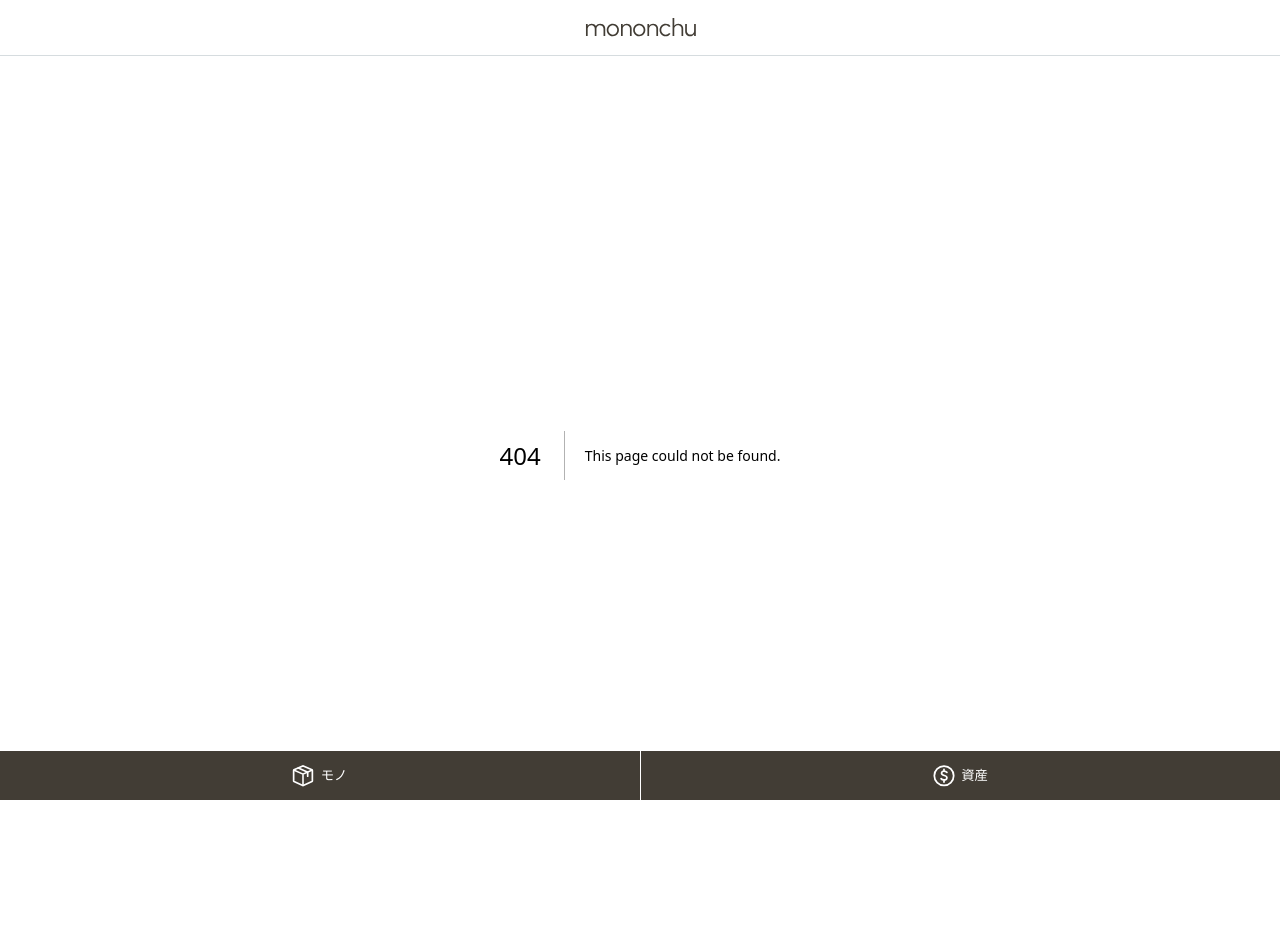
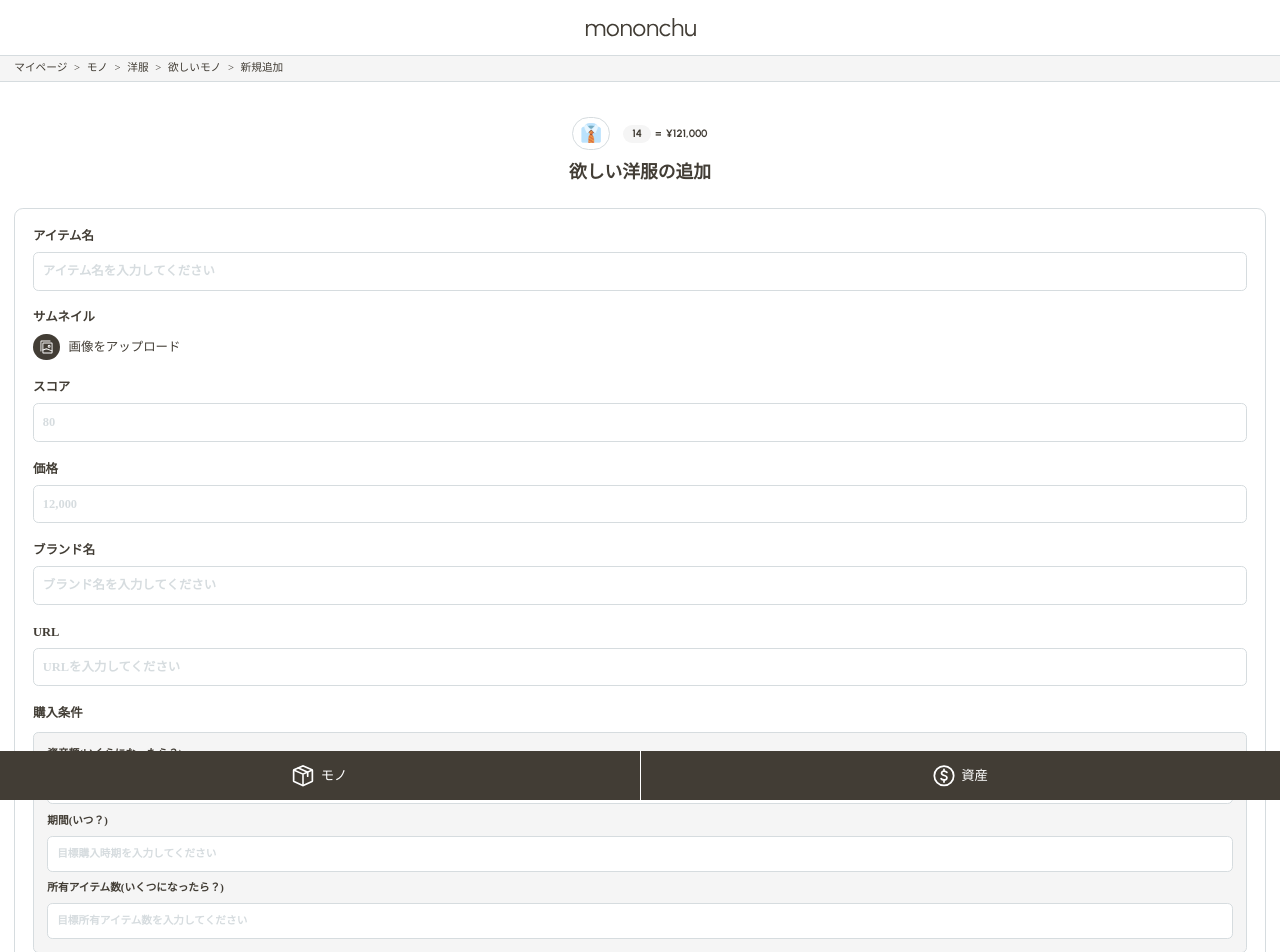
Before and after one commit to komosyu4649/mononchu_frontend, a Next.js app: page /stuff/detail/want/new in a window 1280 px wide. Before the commit this address had no page. Shown: the top 952 px of the page. Built offline with nearby package versions, Linux system fonts and the light colour scheme.

Commit message:
stuff/detail/want/new追加

```diff
--- /dev/null
+++ b/src/app/stuff/detail/want/new/page.tsx
@@ -0,0 +1,102 @@
+import { urbanist } from '@/app/fonts'
+import Breadcrumb from '@/components/Breadcrumb'
+import Button from '@/components/Button'
+import Input from '@/components/Input'
+import Label from '@/components/Label'
+import Image from 'next/image'
+import React from 'react'
+
+export default function page() {
+  return (
+    <>
+      <Breadcrumb
+        crumbs={[
+          {
+            name: 'マイページ',
+            url: '/mypage',
+          },
+          {
+            name: 'モノ',
+            url: '/stuff',
+          },
+          {
+            name: '洋服',
+            url: '/stuff/detail',
+          },
+          {
+            name: '欲しいモノ',
+            url: '/stuff/detail/want',
+          },
+          {
+            name: '新規追加',
+            url: '/stuff/detail/want/new',
+          },
+        ]}
+      />
+      <main className='w-defaultWidth m-auto mt-16'>
+        <div className='mb-10'>
+          <div className='flex flex-row justify-center items-center gap-6 mb-4'>
+            <span className='p-3 text-[2rem] leading-none border border-line rounded-full'>
+              &#128084;
+            </span>
+            <div className='flex flex-row items-center gap-2'>
+              <Label size='md'>14</Label>
+              <span className={`text-[1.2rem] font-bold ${urbanist.className}`}>=</span>
+              <span className={`text-[1.2rem] font-bold ${urbanist.className}`}>¥121,000</span>
+            </div>
+          </div>
+          <h1 className='text-defaultTitle text-center'>欲しい洋服の追加</h1>
+        </div>
+        <form action='' className=''>
+          <div className='flex flex-col gap-8 mb-10 p-8 border border-line rounded-xl'>
+            <Input id='item-name' label='アイテム名' placeholder='アイテム名を入力してください' />
+            <label htmlFor='item-thumbnail' className='flex flex-col gap-3'>
+              <span className='text-[1.4rem] font-bold'>サムネイル</span>
+              <div className='flex flex-row gap-4 items-center'>
+                <div className='h-fit p-3 bg-black rounded-full'>
+                  <Image
+                    src='/assets/img/common/icon_picture.svg'
+                    alt='画像'
+                    width={100}
+                    height={100}
+                    className='w-6 h-6'
+                  />
+                </div>
+                <span className='text-defaultText'>画像をアップロード</span>
+                <input id='item-thumbnail' type='file' className='hidden' />
+              </div>
+            </label>
+            <Input id='item-score' label='スコア' placeholder='80' />
+            <Input id='item-price' label='価格' placeholder='12,000' />
+            <Input id='item-brand' label='ブランド名' placeholder='ブランド名を入力してください' />
+            <Input id='item-url' label='URL' placeholder='URLを入力してください' />
+            <div className=''>
+              <span className='text-[1.4rem] font-bold'>購入条件</span>
+              <div className='flex flex-col gap-4 mt-4 p-6 border border-line bg-gray rounded-md'>
+                <Input
+                  id='item-conditions-asset'
+                  label='資産額(いくらになったら？)'
+                  placeholder='目標資産額を入力してください'
+                  size='sm'
+                />
+                <Input
+                  id='item-conditions-period'
+                  label='期間(いつ？)'
+                  placeholder='目標購入時期を入力してください'
+                  size='sm'
+                />
+                <Input
+                  id='item-conditions-number'
+                  label='所有アイテム数(いくつになったら？)'
+                  placeholder='目標所有アイテム数を入力してください'
+                  size='sm'
+                />
+              </div>
+            </div>
+          </div>
+          <Button>追加する</Button>
+        </form>
+      </main>
+    </>
+  )
+}
--- a/src/components/Input.tsx
+++ b/src/components/Input.tsx
@@ -4,17 +4,31 @@ type Props = {
   id: string
   label: string
   placeholder: string
+  size?: 'sm' | 'md' | 'lg'
 }
 
-const Input = ({ id, label, placeholder }: Props) => {
+const sizeSwitch = (size: 'sm' | 'md' | 'lg') => {
+  switch (size) {
+    case 'sm':
+      return 'text-[1.2rem]'
+    case 'md':
+      return 'text-[1.4rem]'
+    case 'lg':
+      return 'text-[1.6rem]'
+  }
+}
+
+const Input = ({ id, label, placeholder, size = 'md' }: Props) => {
   return (
     <label htmlFor={id} className='flex flex-col gap-3'>
-      <span className='text-[1.4rem] font-bold'>{label}</span>
+      <span className={`${sizeSwitch(size)} font-bold`}>{label}</span>
       <input
         id={id}
         type='text'
         placeholder={placeholder}
-        className='p-4 text-[1.4rem] font-bold border border-line rounded-md placeholder:text-line'
+        className={`p-4 ${sizeSwitch(
+          size,
+        )} font-bold border border-line rounded-md placeholder:text-line`}
       />
     </label>
   )
```
